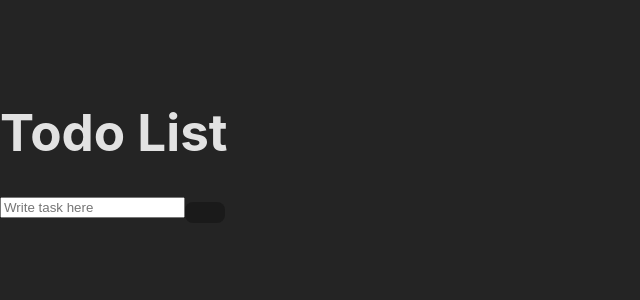
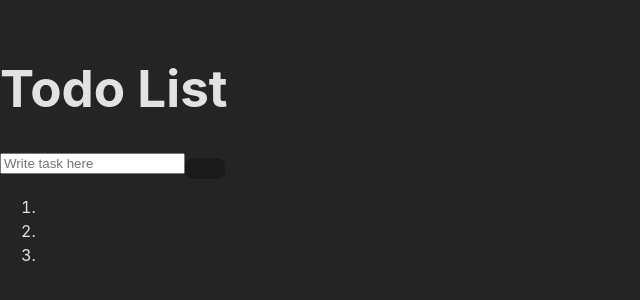
Before and after one commit to abigeez/320-building-todo-list-lab, a React (Vite) app in the folder todo-list/: page / in a window 1280 px wide. Shown: the part 246-546 px from the top of the page, without its empty margins (0-640 px from the left). Built offline with nearby package versions, Linux system fonts and the light colour scheme.

Commit message:
mapping out each task qualities

```diff
--- a/todo-list/src/ToDoList.jsx
+++ b/todo-list/src/ToDoList.jsx
@@ -40,7 +40,9 @@ function ToDoList () {
             </button>
             </div>
             <ol>
-
+                {tasks.map((task,index) =>
+                <li></li>
+                )}
             </ol>
             </>
     )
```
